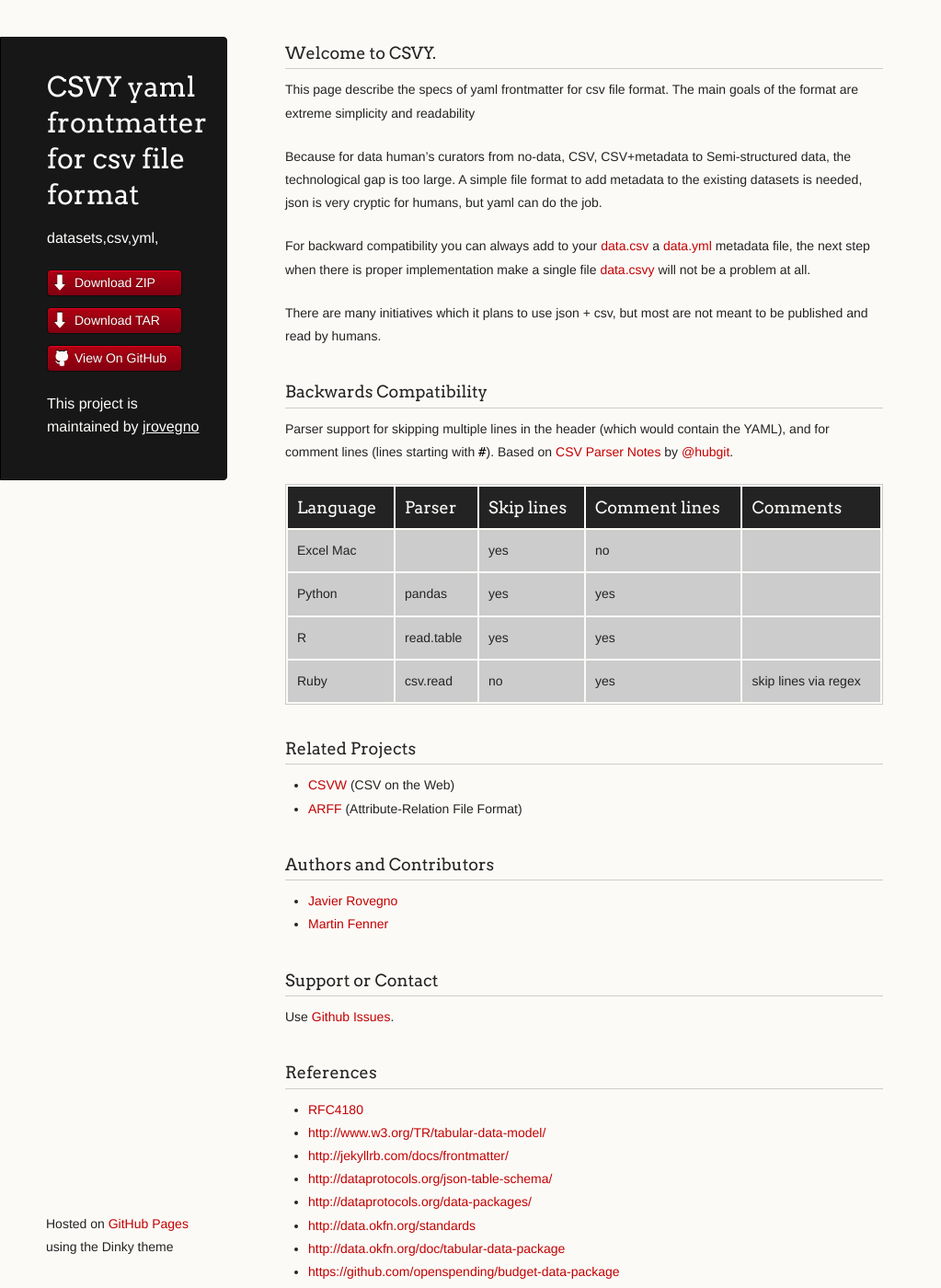
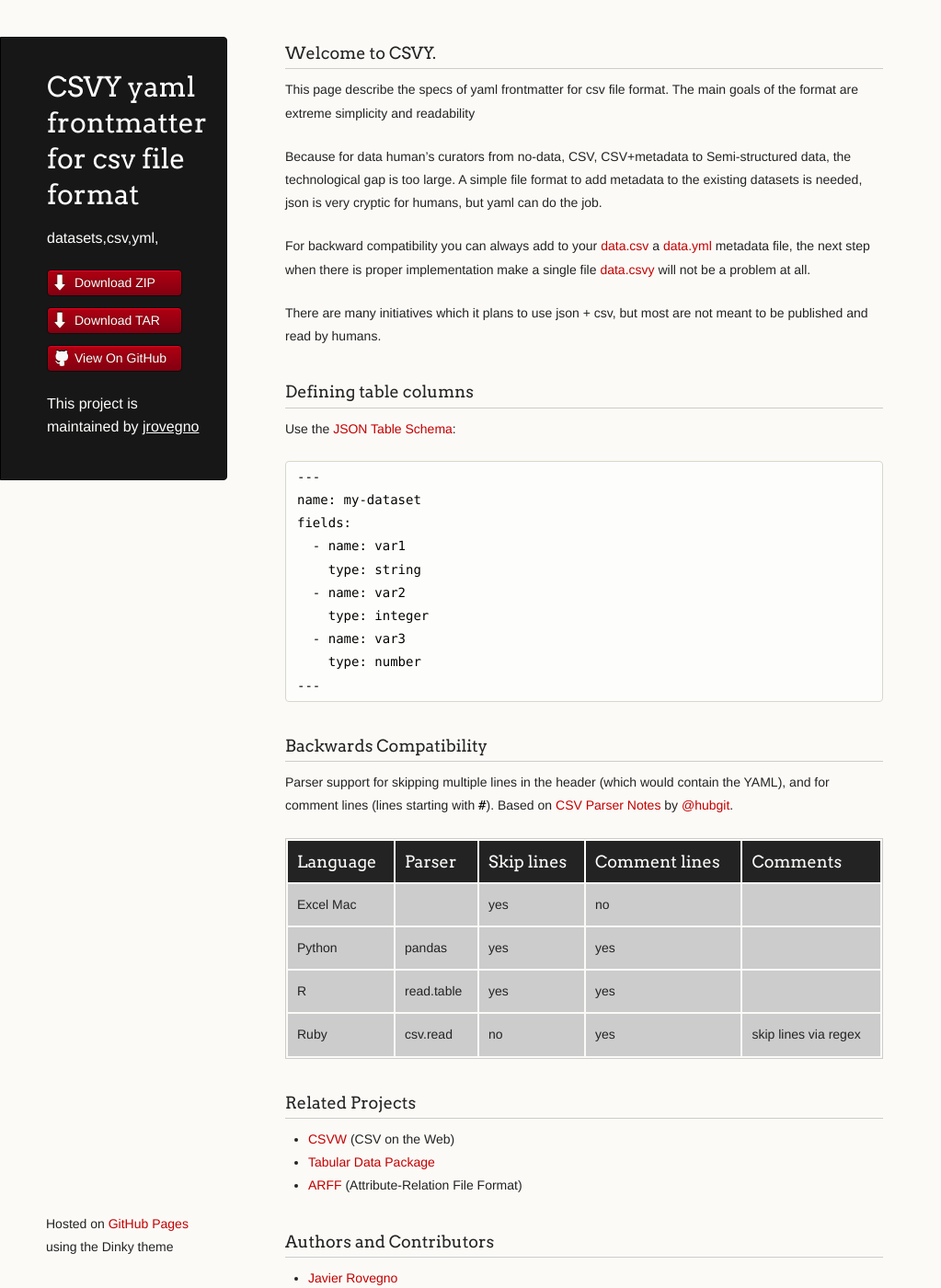
Before and after one commit to csvy/csvy.github.io, a Jekyll site: the page built from index.md, in a window 1280 px wide and 1400 px high. Shown: the whole window at 92% size, without its empty margins (0-1023 px from the left). Built offline with Jekyll 4.4.1, drawn with Linux system fonts in a browser that asks for light colours.

Commit message:
define columns

````diff
--- a/index.md
+++ b/index.md
@@ -11,6 +11,23 @@
 For backward compatibility you can always add to your [data.csv](https://raw.githubusercontent.com/csvy/csvy.github.io/master/examples/data.csv) a [data.yml](https://raw.githubusercontent.com/csvy/csvy.github.io/master/examples/data.yml) metadata file, the next step when there is proper implementation make a single file [data.csvy](https://raw.githubusercontent.com/csvy/csvy.github.io/master/examples/data.csvy) will not be a problem at all.
 
 There are many initiatives which it plans to use json + csv, but most are not meant to be published and read by humans.
+
+### Defining table columns
+
+Use the [JSON Table Schema](http://dataprotocols.org/json-table-schema/):
+
+```
+---
+name: my-dataset
+fields:
+  - name: var1
+    type: string
+  - name: var2
+    type: integer
+  - name: var3
+    type: number
+---
+```
 
 ### Backwards Compatibility
 
@@ -26,6 +43,7 @@
 ### Related Projects
 
 - [CSVW](http://www.w3.org/2013/csvw/wiki/Main_Page) (CSV on the Web)
+- [Tabular Data Package](http://data.okfn.org/doc/tabular-data-package)
 - [ARFF](https://weka.wikispaces.com/ARFF+(stable+version)) (Attribute-Relation File Format)
 
 ### Authors and Contributors
````
